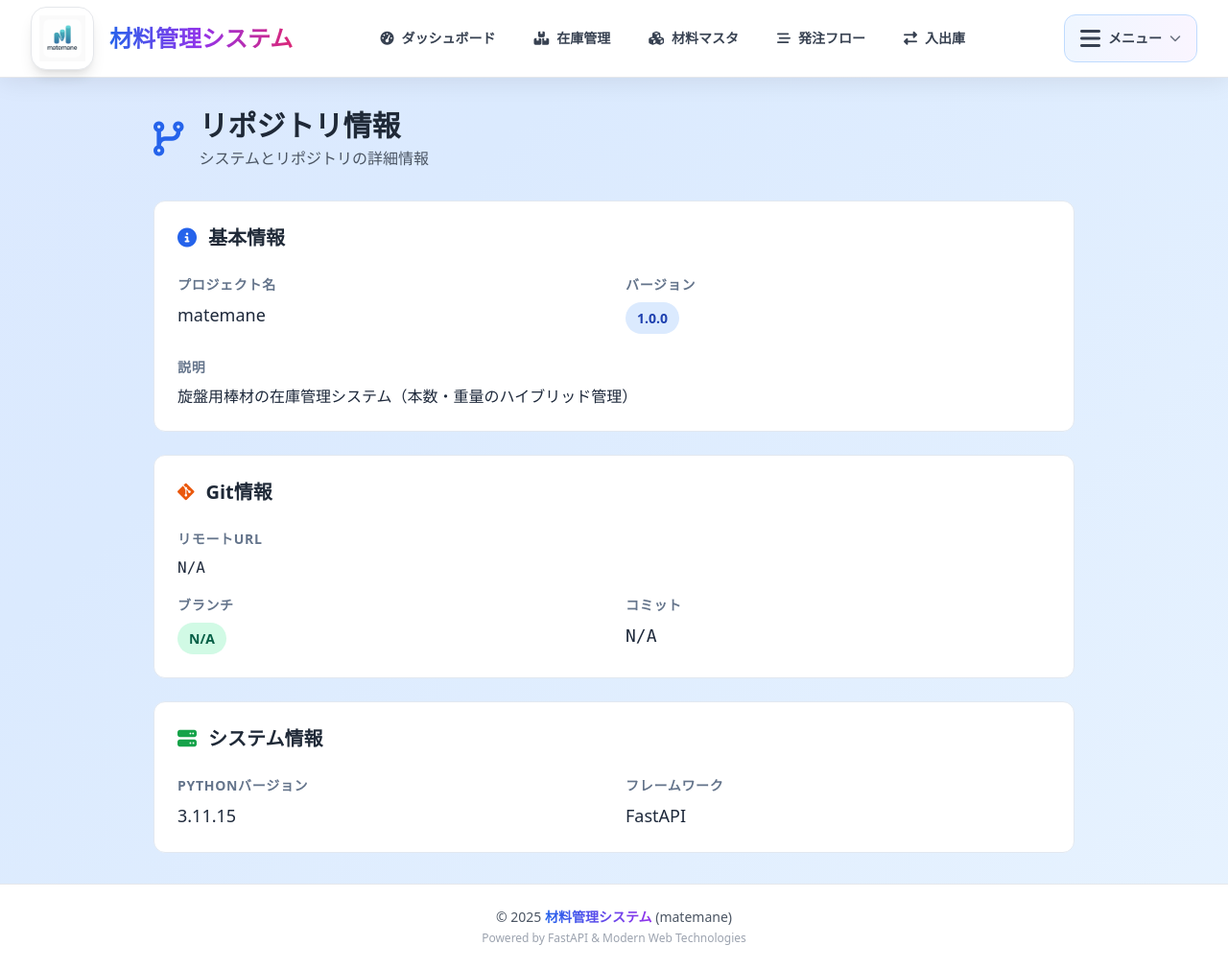
After one commit to Araiseimitsu/matemane, a FastAPI app: page /repository in a window 1280 px wide. The commit adds this page. Shown: the whole page at 96% size. Run offline with FastAPI, Linux system fonts and the light colour scheme; some libraries are stand-ins or nearby versions.

Commit message:
Add repository information feature with API and UI
Co-authored-by: Araiseimitsu <162236672+Araiseimitsu@users.noreply.github.com>

```diff
--- /dev/null
+++ b/src/api/repository.py
@@ -0,0 +1,91 @@
+"""
+Repository information API endpoints
+"""
+from fastapi import APIRouter
+from pydantic import BaseModel
+from typing import Optional
+import subprocess
+import os
+
+router = APIRouter()
+
+
+class RepositoryInfo(BaseModel):
+    """Repository information model"""
+    name: str
+    description: str
+    version: str
+    git_remote: Optional[str] = None
+    git_branch: Optional[str] = None
+    git_commit: Optional[str] = None
+    python_version: str
+
+
+@router.get("/info", response_model=RepositoryInfo)
+async def get_repository_info():
+    """
+    Get repository and system information
+
+    Returns basic information about the repository including:
+    - Repository name and description
+    - Current version
+    - Git information (remote, branch, commit)
+    - Python version
+    """
+    # Get git information if available
+    git_remote = None
+    git_branch = None
+    git_commit = None
+
+    try:
+        # Get git remote URL
+        result = subprocess.run(
+            ["git", "config", "--get", "remote.origin.url"],
+            capture_output=True,
+            text=True,
+            timeout=2
+        )
+        if result.returncode == 0:
+            git_remote = result.stdout.strip()
+    except Exception:
+        pass
+
+    try:
+        # Get current branch
+        result = subprocess.run(
+            ["git", "rev-parse", "--abbrev-ref", "HEAD"],
+            capture_output=True,
+            text=True,
+            timeout=2
+        )
+        if result.returncode == 0:
+            git_branch = result.stdout.strip()
+    except Exception:
+        pass
+
+    try:
+        # Get current commit hash
+        result = subprocess.run(
+            ["git", "rev-parse", "--short", "HEAD"],
+            capture_output=True,
+            text=True,
+            timeout=2
+        )
+        if result.returncode == 0:
+            git_commit = result.stdout.strip()
+    except Exception:
+        pass
+
+    # Get Python version
+    import sys
+    python_version = f"{sys.version_info.major}.{sys.version_info.minor}.{sys.version_info.micro}"
+
+    return RepositoryInfo(
+        name="matemane",
+        description="旋盤用棒材の在庫管理システム（本数・重量のハイブリッド管理）",
+        version="1.0.0",
+        git_remote=git_remote,
+        git_branch=git_branch,
+        git_commit=git_commit,
+        python_version=python_version
+    )
--- a/src/main.py
+++ b/src/main.py
@@ -11,7 +11,7 @@ import logging
 from src.config import settings
 from src.db import create_tables, SessionLocal
 from src.db.models import Location, DensityPreset
-from src.api import auth, materials, inventory, movements, labels, density_presets, purchase_orders, excel_viewer, production_schedule, material_management, material_groups, inspections, analytics
+from src.api import auth, materials, inventory, movements, labels, density_presets, purchase_orders, excel_viewer, production_schedule, material_management, material_groups, inspections, analytics, repository
 
 # ログ設定
 logging.basicConfig(
@@ -70,6 +70,7 @@ app.include_router(material_management.router, tags=["材料管理"])
 app.include_router(material_groups.router, tags=["材料グループ"])
 app.include_router(inspections.router, tags=["検品"])
 app.include_router(analytics.router, prefix="/api/analytics", tags=["集計・分析"])
+app.include_router(repository.router, prefix="/api/repository", tags=["リポジトリ情報"])
 
 @app.on_event("startup")
 async def startup_event():
@@ -187,6 +188,11 @@ async def analytics_page(request: Request):
     """集計・分析ページ"""
     return templates.TemplateResponse("analytics.html", {"request": request})
 
+@app.get("/repository")
+async def repository_page(request: Request):
+    """リポジトリ情報ページ"""
+    return templates.TemplateResponse("repository.html", {"request": request})
+
 # 削除: 旧材料グループ管理画面ルート（在庫ページへ統合済み）
 
 @app.exception_handler(404)
--- a/src/templates/base.html
+++ b/src/templates/base.html
@@ -327,6 +327,10 @@
                 class="user-menu-item flex items-center px-5 py-3 text-sm text-gray-700 font-medium">
                 <i class="fas fa-cog mr-3 text-gray-500"></i>比重管理
               </a>
+              <a href="/repository"
+                class="user-menu-item flex items-center px-5 py-3 text-sm text-gray-700 font-medium">
+                <i class="fas fa-code-branch mr-3 text-indigo-500"></i>リポジトリ情報
+              </a>
               <hr class="my-2 border-gray-200" />
               <a href="#" class="user-menu-item flex items-center px-5 py-3 text-sm text-gray-700 font-medium">
                 <i class="fas fa-user-circle mr-3 text-blue-500"></i>プロフィール
@@ -381,6 +385,10 @@
         <a href="/settings#density-presets"
           class="nav-link text-gray-700 hover:text-blue-600 flex items-center px-4 py-3 rounded-xl text-base font-semibold">
           <i class="fas fa-cog mr-3 w-5"></i>比重管理
+        </a>
+        <a href="/repository"
+          class="nav-link text-gray-700 hover:text-blue-600 flex items-center px-4 py-3 rounded-xl text-base font-semibold">
+          <i class="fas fa-code-branch mr-3 w-5"></i>リポジトリ情報
         </a>
         <hr class="my-3 border-gray-200" />
         <a href="#"
--- /dev/null
+++ b/src/templates/repository.html
@@ -0,0 +1,208 @@
+{% extends "base.html" %}
+{% block title %}リポジトリ情報 - 材料管理システム{% endblock %}
+{% block extra_head %}
+<style>
+  :root {
+    --primary-navy: #1e3a5f;
+    --primary-blue: #2563eb;
+    --accent-blue: #3b82f6;
+    --neutral-50: #f8fafc;
+    --neutral-100: #f1f5f9;
+    --neutral-200: #e2e8f0;
+  }
+
+  .info-card {
+    background: white;
+    border: 1px solid var(--neutral-200);
+    transition: all 0.2s ease;
+  }
+
+  .info-card:hover {
+    border-color: var(--accent-blue);
+    box-shadow: 0 4px 12px rgba(37, 99, 235, 0.08);
+  }
+
+  .info-label {
+    color: #64748b;
+    font-weight: 600;
+    font-size: 0.875rem;
+    text-transform: uppercase;
+    letter-spacing: 0.05em;
+  }
+
+  .info-value {
+    color: #1e293b;
+    font-size: 1.125rem;
+    font-weight: 500;
+    word-break: break-all;
+  }
+
+  .badge {
+    display: inline-flex;
+    align-items: center;
+    padding: 0.375rem 0.75rem;
+    border-radius: 9999px;
+    font-size: 0.875rem;
+    font-weight: 600;
+  }
+
+  .badge-blue {
+    background-color: #dbeafe;
+    color: #1e40af;
+  }
+
+  .badge-green {
+    background-color: #d1fae5;
+    color: #065f46;
+  }
+</style>
+{% endblock %}
+
+{% block content %}
+<div class="min-h-screen gradient-bg py-8">
+  <div class="max-w-5xl mx-auto px-4 sm:px-6 lg:px-8">
+
+    <!-- ヘッダー -->
+    <div class="mb-8 animate-fade-in-up">
+      <div class="flex items-center mb-4">
+        <i class="fas fa-code-branch text-4xl text-blue-600 mr-4"></i>
+        <div>
+          <h1 class="text-3xl font-bold text-gray-800">リポジトリ情報</h1>
+          <p class="text-gray-600 mt-1">システムとリポジトリの詳細情報</p>
+        </div>
+      </div>
+    </div>
+
+    <!-- ローディング表示 -->
+    <div id="loading" class="text-center py-12">
+      <i class="fas fa-spinner fa-spin text-4xl text-blue-600 mb-4"></i>
+      <p class="text-gray-600">情報を読み込み中...</p>
+    </div>
+
+    <!-- 情報表示エリア -->
+    <div id="info-container" class="hidden space-y-6 animate-fade-in-up">
+
+      <!-- 基本情報 -->
+      <div class="info-card rounded-xl p-6">
+        <h2 class="text-xl font-bold text-gray-800 mb-6 flex items-center">
+          <i class="fas fa-info-circle text-blue-600 mr-3"></i>
+          基本情報
+        </h2>
+        <div class="grid grid-cols-1 md:grid-cols-2 gap-6">
+          <div>
+            <p class="info-label mb-2">プロジェクト名</p>
+            <p class="info-value" id="repo-name">-</p>
+          </div>
+          <div>
+            <p class="info-label mb-2">バージョン</p>
+            <p class="info-value">
+              <span class="badge badge-blue" id="repo-version">-</span>
+            </p>
+          </div>
+          <div class="md:col-span-2">
+            <p class="info-label mb-2">説明</p>
+            <p class="info-value text-base" id="repo-description">-</p>
+          </div>
+        </div>
+      </div>
+
+      <!-- Git情報 -->
+      <div class="info-card rounded-xl p-6">
+        <h2 class="text-xl font-bold text-gray-800 mb-6 flex items-center">
+          <i class="fab fa-git-alt text-orange-600 mr-3"></i>
+          Git情報
+        </h2>
+        <div class="space-y-4">
+          <div>
+            <p class="info-label mb-2">リモートURL</p>
+            <p class="info-value text-base font-mono" id="git-remote">-</p>
+          </div>
+          <div class="grid grid-cols-1 md:grid-cols-2 gap-6">
+            <div>
+              <p class="info-label mb-2">ブランチ</p>
+              <p class="info-value">
+                <span class="badge badge-green" id="git-branch">-</span>
+              </p>
+            </div>
+            <div>
+              <p class="info-label mb-2">コミット</p>
+              <p class="info-value font-mono" id="git-commit">-</p>
+            </div>
+          </div>
+        </div>
+      </div>
+
+      <!-- システム情報 -->
+      <div class="info-card rounded-xl p-6">
+        <h2 class="text-xl font-bold text-gray-800 mb-6 flex items-center">
+          <i class="fas fa-server text-green-600 mr-3"></i>
+          システム情報
+        </h2>
+        <div class="grid grid-cols-1 md:grid-cols-2 gap-6">
+          <div>
+            <p class="info-label mb-2">Pythonバージョン</p>
+            <p class="info-value" id="python-version">-</p>
+          </div>
+          <div>
+            <p class="info-label mb-2">フレームワーク</p>
+            <p class="info-value">FastAPI</p>
+          </div>
+        </div>
+      </div>
+
+    </div>
+
+    <!-- エラー表示 -->
+    <div id="error-message" class="hidden">
+      <div class="bg-red-50 border border-red-200 rounded-xl p-6 text-center">
+        <i class="fas fa-exclamation-circle text-4xl text-red-500 mb-4"></i>
+        <p class="text-red-700 font-semibold">情報の取得に失敗しました</p>
+        <p class="text-red-600 text-sm mt-2">ページを再読み込みしてください</p>
+      </div>
+    </div>
+
+  </div>
+</div>
+
+<script>
+  // ページ読み込み時に情報を取得
+  async function loadRepositoryInfo() {
+    try {
+      const response = await fetch('/api/repository/info');
+
+      if (!response.ok) {
+        throw new Error('Failed to fetch repository info');
+      }
+
+      const data = await response.json();
+
+      // 基本情報
+      document.getElementById('repo-name').textContent = data.name || '-';
+      document.getElementById('repo-version').textContent = data.version || '-';
+      document.getElementById('repo-description').textContent = data.description || '-';
+
+      // Git情報
+      document.getElementById('git-remote').textContent = data.git_remote || 'N/A';
+      document.getElementById('git-branch').textContent = data.git_branch || 'N/A';
+      document.getElementById('git-commit').textContent = data.git_commit || 'N/A';
+
+      // システム情報
+      document.getElementById('python-version').textContent = data.python_version || '-';
+
+      // ローディングを非表示、情報を表示
+      document.getElementById('loading').classList.add('hidden');
+      document.getElementById('info-container').classList.remove('hidden');
+
+    } catch (error) {
+      console.error('Error loading repository info:', error);
+
+      // ローディングを非表示、エラーを表示
+      document.getElementById('loading').classList.add('hidden');
+      document.getElementById('error-message').classList.remove('hidden');
+    }
+  }
+
+  // ページ読み込み時に実行
+  document.addEventListener('DOMContentLoaded', loadRepositoryInfo);
+</script>
+{% endblock %}
```
